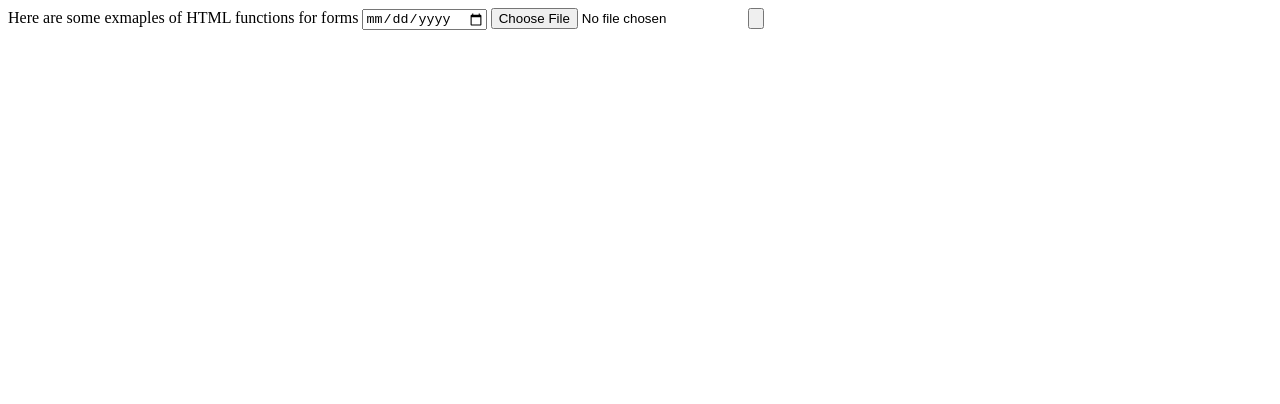
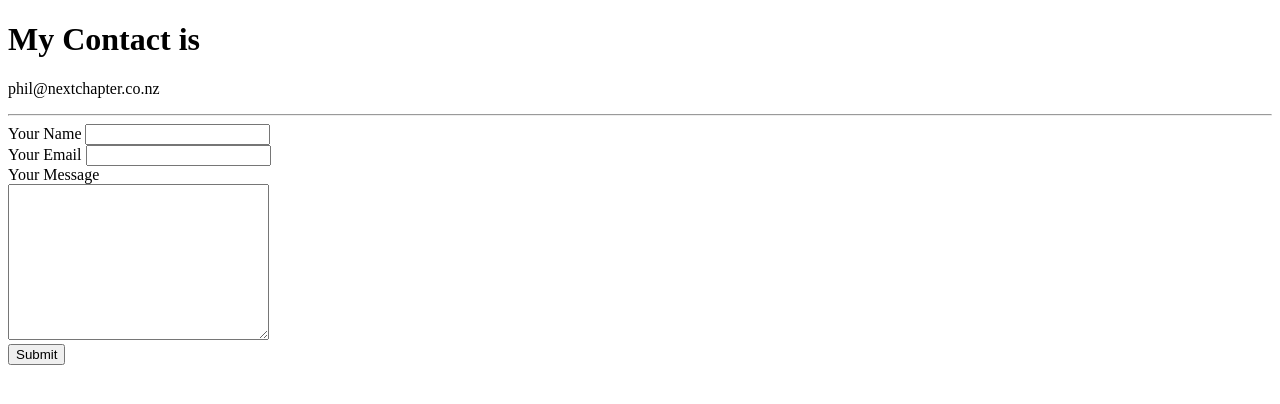
Before and after one commit to kupedawg/cv, a plain HTML site: page My contact.html in a window 1280 px wide. Drawn offline with Linux system fonts and the light colour scheme.

Commit message:
Add files via upload

```diff
--- a/My contact.html
+++ b/My contact.html
@@ -2,16 +2,21 @@
 <html lang="en" dir="ltr">
   <head>
     <meta charset="utf-8">
-    <title>HTML Forms</title>
+    <title>My Contact</title>
   </head>
   <body>
-    <form class="" action="index.html" method="post">
-      <label for="">Here are some exmaples of HTML functions for forms</label>
-      <input type="date" name="" value="">
-      <input type="file" name="" value="">
-      <input type="submit" name="" value="">
-
-    </form>
+    <h1>My Contact is </h1>
+    <p>phil@nextchapter.co.nz</p>
+    <hr>
+<form action="mailto:blobitnz@gmail.com" method="post"enctype="text/plain">
+  <label for="">Your Name</label>
+  <input type="text" name="yourName" value=""><br>
+  <label for="">Your Email</label>
+  <input type="email" name="yourEmail" value=""><br>
+  <label for="">Your Message</label><br>
+  <textarea name="you" rows="10" cols="30"></textarea><br>
+  <input type="submit" name="">
+</form>
 
   </body>
 </html>
```
